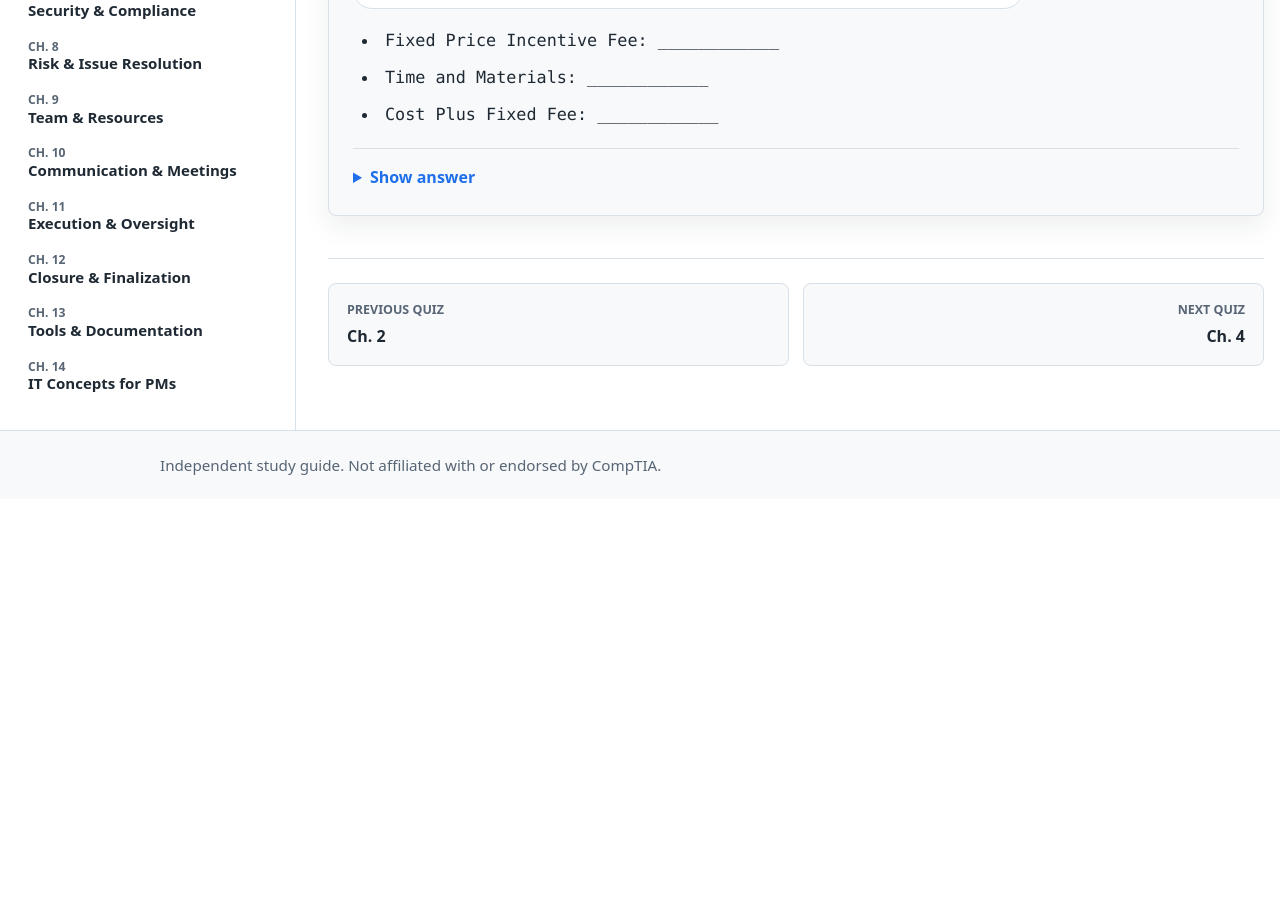
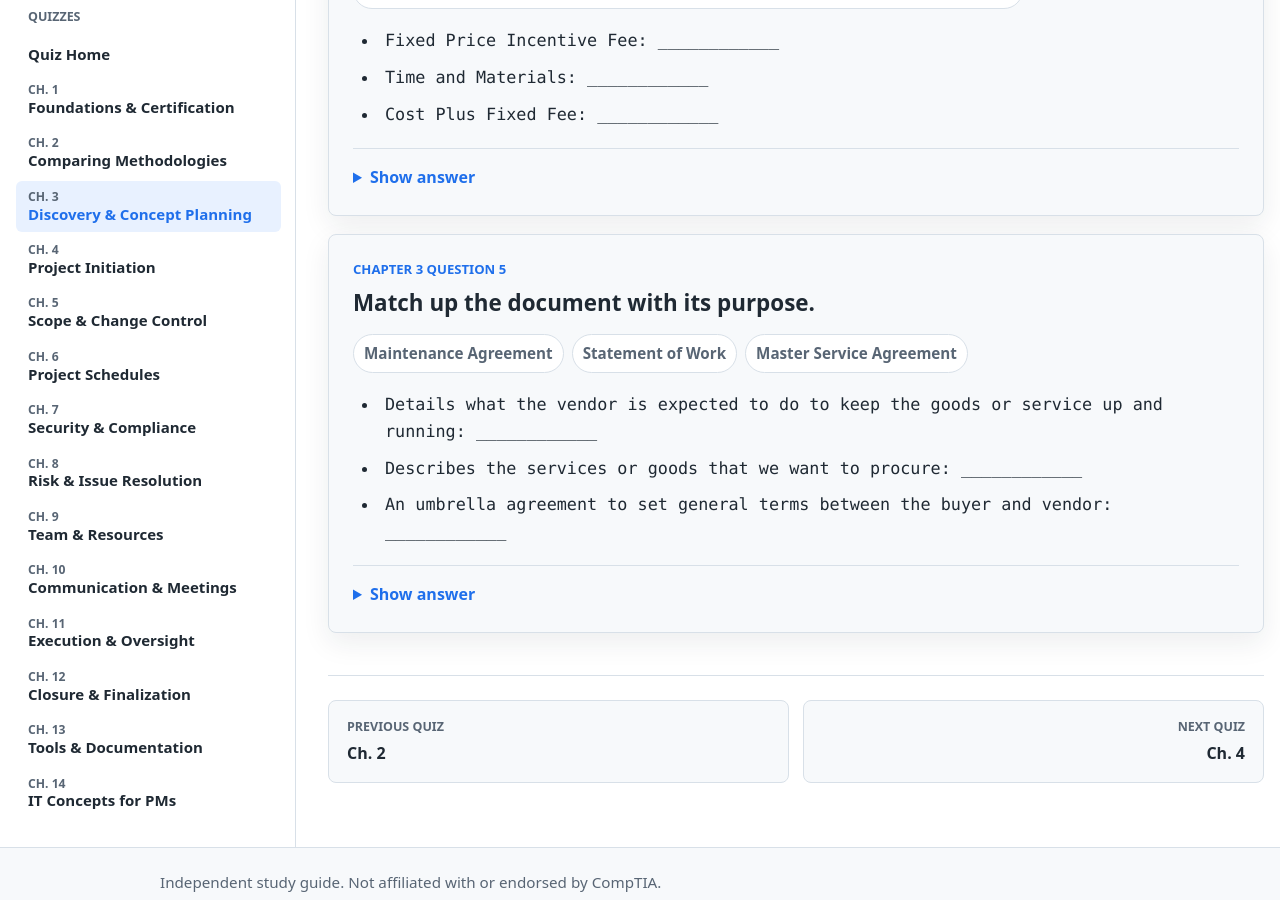
Before and after one commit to teganburns/project-plus-study-guide, a Jekyll site: the page built from quizzes/chapter-03.md, in a window 1280 px wide and 900 px high, scrolled down 1709 px. Built offline with Jekyll 4.4.1, drawn with Linux system fonts in a browser that asks for light colours; before the commit the page ends 2208 px from its top, so only the background shows below that.

Commit message:
Add chapter 3 vendor document quiz

```diff
--- a/quizzes/chapter-03.md
+++ b/quizzes/chapter-03.md
@@ -89,4 +89,26 @@ permalink: /quizzes/chapter-03/
       <p><strong>Answer:</strong> Fixed Price Incentive Fee means a price is set for the work with a financial bonus if targets are met; Time and Materials is a hybrid of fixed-price and cost-reimbursable; Cost Plus Fixed Fee passes costs to the buyer with a set profit fee for the vendor.</p>
     </details>
   </article>
+
+  <article class="quiz-card">
+    <p class="quiz-meta">Chapter 3 Question 5</p>
+    <h2>Match up the document with its purpose.</h2>
+
+    <div class="quiz-word-bank" aria-label="Answer choices">
+      <span>Maintenance Agreement</span>
+      <span>Statement of Work</span>
+      <span>Master Service Agreement</span>
+    </div>
+
+    <ul class="quiz-options quiz-matching">
+      <li>Details what the vendor is expected to do to keep the goods or service up and running: ____________</li>
+      <li>Describes the services or goods that we want to procure: ____________</li>
+      <li>An umbrella agreement to set general terms between the buyer and vendor: ____________</li>
+    </ul>
+
+    <details class="quiz-answer">
+      <summary>Show answer</summary>
+      <p><strong>Answer:</strong> Maintenance Agreement keeps the purchased goods or service up and running; Statement of Work describes the services or goods to procure; Master Service Agreement sets general terms between the buyer and vendor.</p>
+    </details>
+  </article>
 </section>
```
